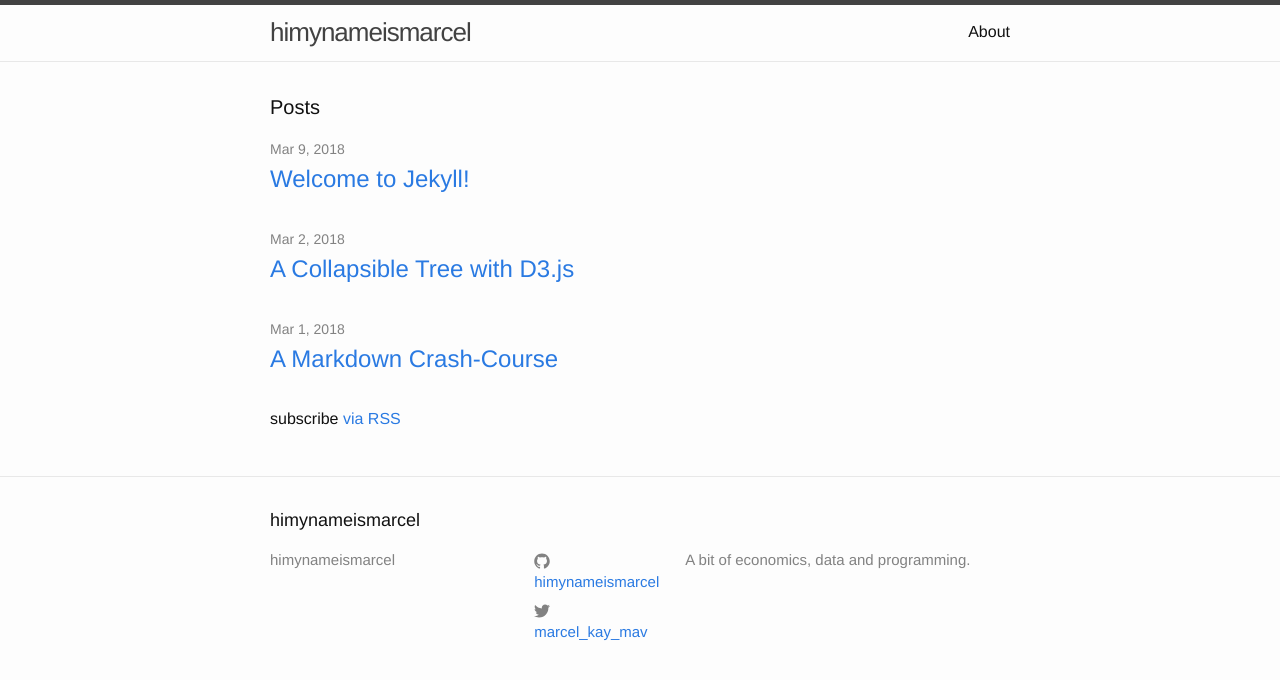
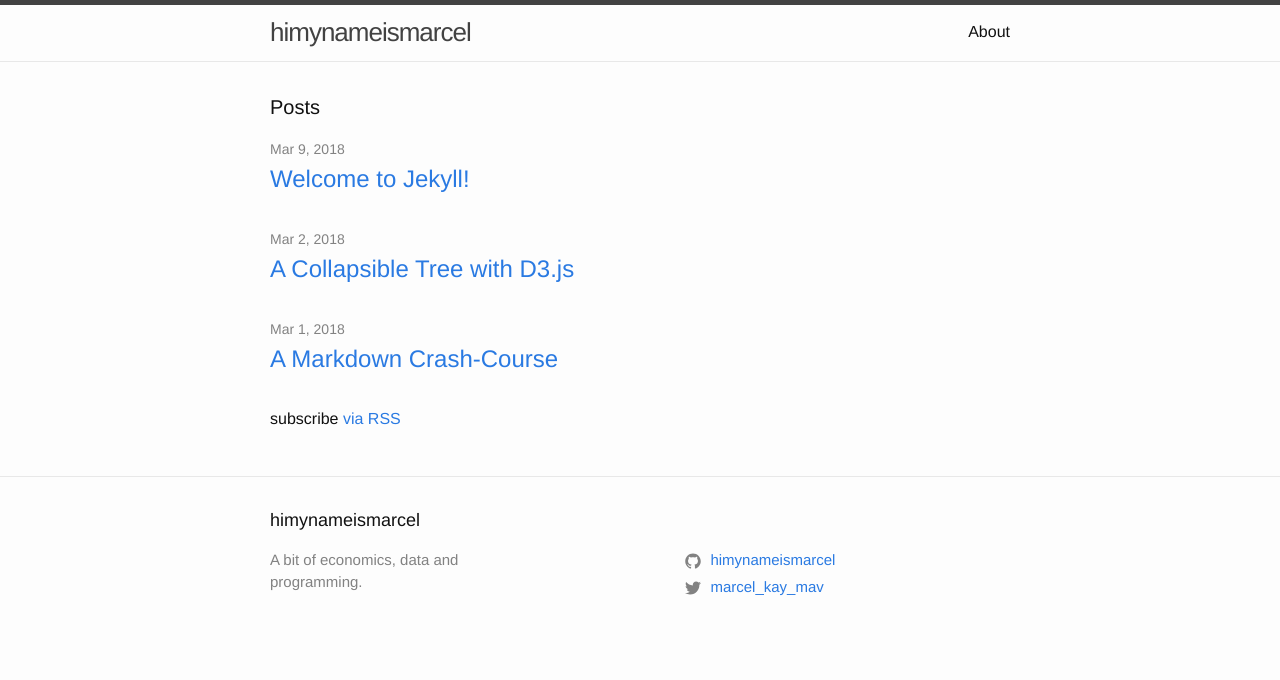
Before and after one commit to himynameismarcel/himynameismarcel.github.io, a Jekyll site: the page built from index.md, in a window 1280 px wide. Shown: the top 680 px of the page. Built offline with Jekyll 4.4.1, drawn with Linux system fonts in a browser that asks for light colours.

Commit message:
changed content of footer.html

```diff
--- a/_includes/footer.html
+++ b/_includes/footer.html
@@ -6,21 +6,15 @@
 
     <div class="footer-col-wrapper">
       <div class="footer-col footer-col-1">
-        <ul class="contact-list">
-          <li>
-            {% if site.author %}
-              {{ site.author | escape }}
-            {% else %}
-              {{ site.title | escape }}
-            {% endif %}
-            </li>
-            {% if site.email %}
-            <li><a href="mailto:{{ site.email }}">{{ site.email }}</a></li>
-            {% endif %}
+        <p>{{ site.description | escape }}</p>
         </ul>
       </div>
 
       <div class="footer-col footer-col-2">
+
+      </div>
+
+      <div class="footer-col footer-col-3">
         <ul class="social-media-list">
           {% if site.github_username %}
           <li>
@@ -35,10 +29,6 @@
           {% endif %}
         </ul>
       </div>
-
-      <div class="footer-col footer-col-3">
-        <p>{{ site.description | escape }}</p>
-      </div>
     </div>
 
   </div>
```
